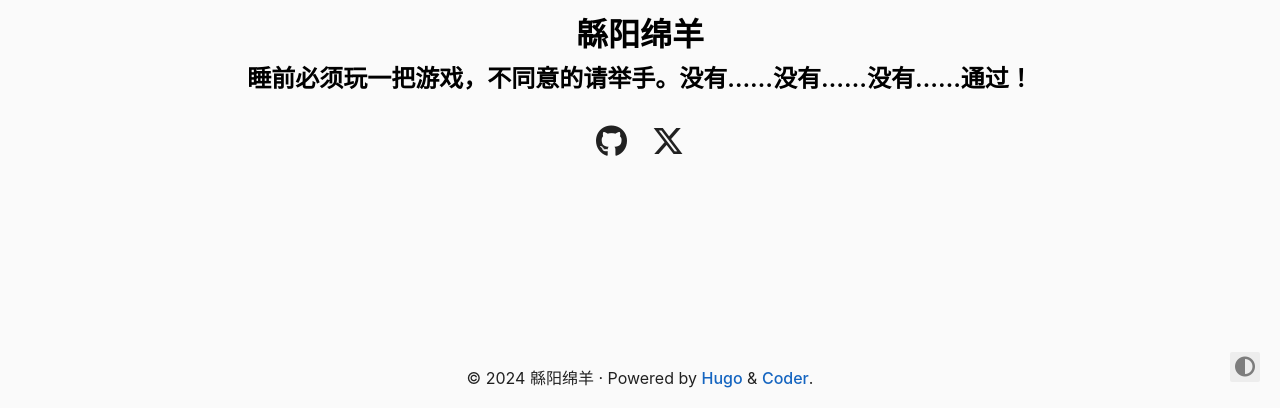
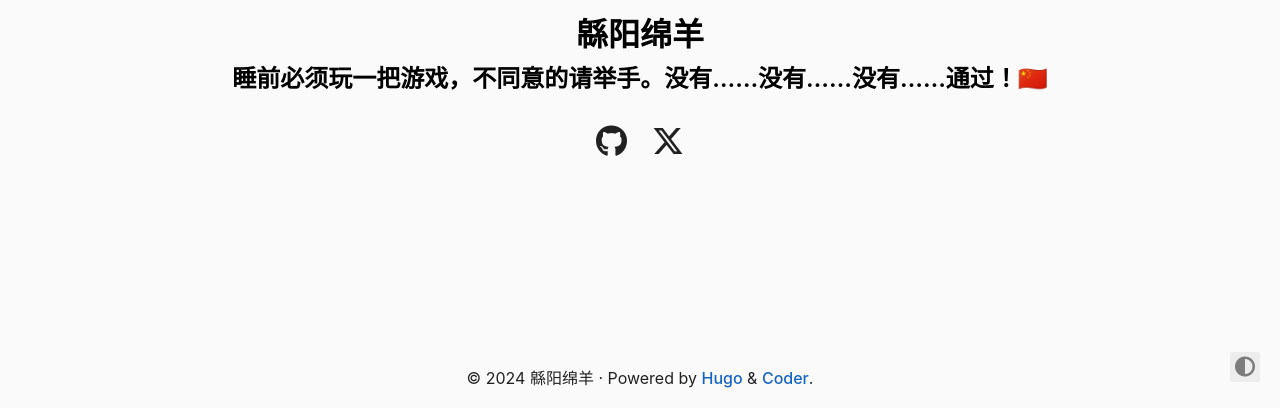
Before and after one commit to mysheepy/mysheepy.github.io, a plain HTML site: page index.html in a window 1280 px wide. Shown: the part 392-800 px from the top of the page. Drawn offline with Linux system fonts and the light colour scheme.

Commit message:
update info

```diff
--- a/index.html
+++ b/index.html
@@ -136,7 +136,7 @@
 
     <h1>緜阳绵羊</h1>
 
-<h2>睡前必须玩一把游戏，不同意的请举手。没有……没有……没有……通过！ </h2>
+<h2>睡前必须玩一把游戏，不同意的请举手。没有……没有……没有……通过！🇨🇳 </h2>
 
 
 
```
